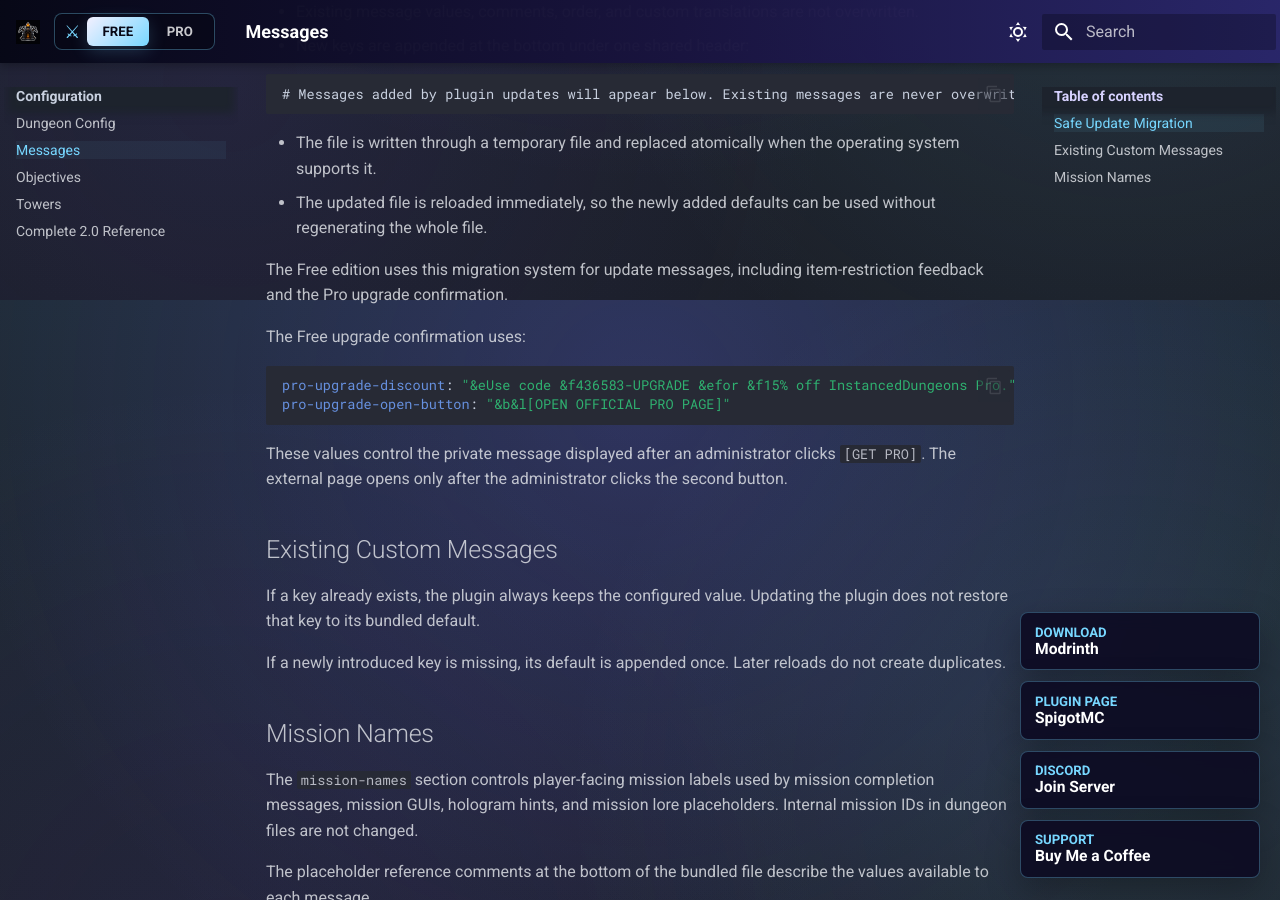
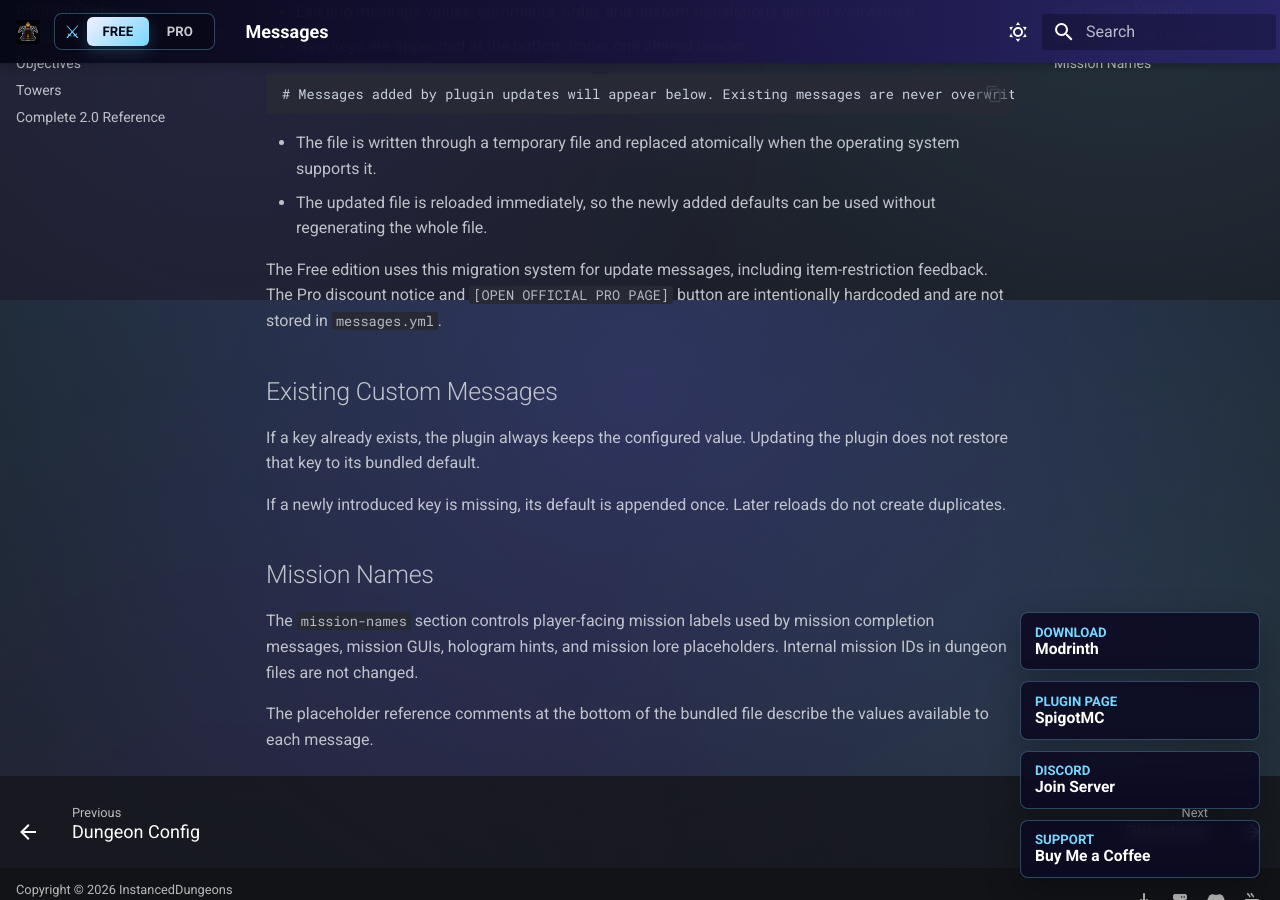
Before and after one commit to wertPL/InstancedDungeons-Docs, an MkDocs documentation site: the page built from docs/messages.md, in a window 1280 px wide and 900 px high, scrolled down 600 px. Built offline with MkDocs 1.6.1 and Material for MkDocs 9.7.7, drawn with Linux system fonts in a browser that asks for light colours.

Commit message:
Document hardcoded Free upgrade offer

````diff
--- a/docs/messages.md
+++ b/docs/messages.md
@@ -25,16 +25,7 @@ When an update introduces a new message, an existing file is handled differently
 - The file is written through a temporary file and replaced atomically when the operating system supports it.
 - The updated file is reloaded immediately, so the newly added defaults can be used without regenerating the whole file.
 
-The Free edition uses this migration system for update messages, including item-restriction feedback and the Pro upgrade confirmation.
-
-The Free upgrade confirmation uses:
-
-```yaml
-pro-upgrade-discount: "&eUse code &f436583-UPGRADE &efor &f15% off InstancedDungeons Pro."
-pro-upgrade-open-button: "&b&l[OPEN OFFICIAL PRO PAGE]"
-```
-
-These values control the private message displayed after an administrator clicks `[GET PRO]`. The external page opens only after the administrator clicks the second button.
+The Free edition uses this migration system for update messages, including item-restriction feedback. The Pro discount notice and `[OPEN OFFICIAL PRO PAGE]` button are intentionally hardcoded and are not stored in `messages.yml`.
 
 ## Existing Custom Messages
 
````
Also changed, not shown: docs/version-2.1.md (+1 -1 lines).
